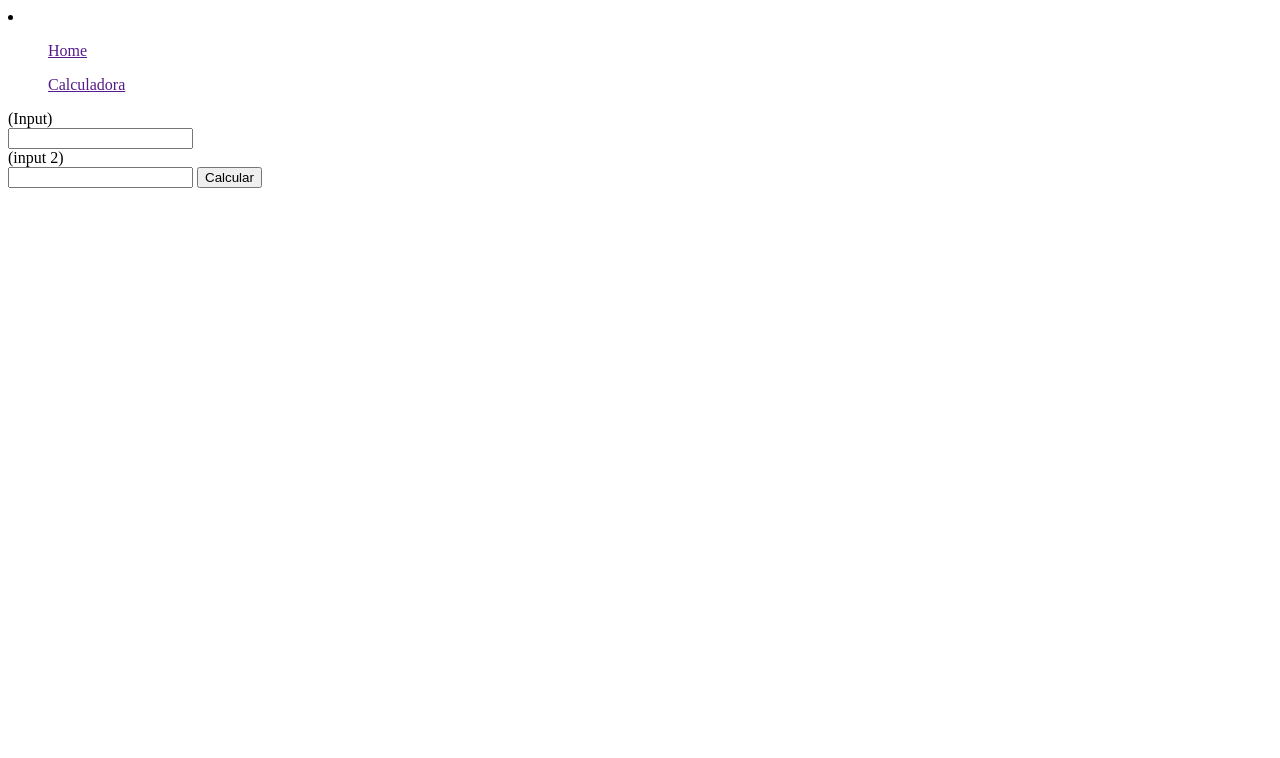
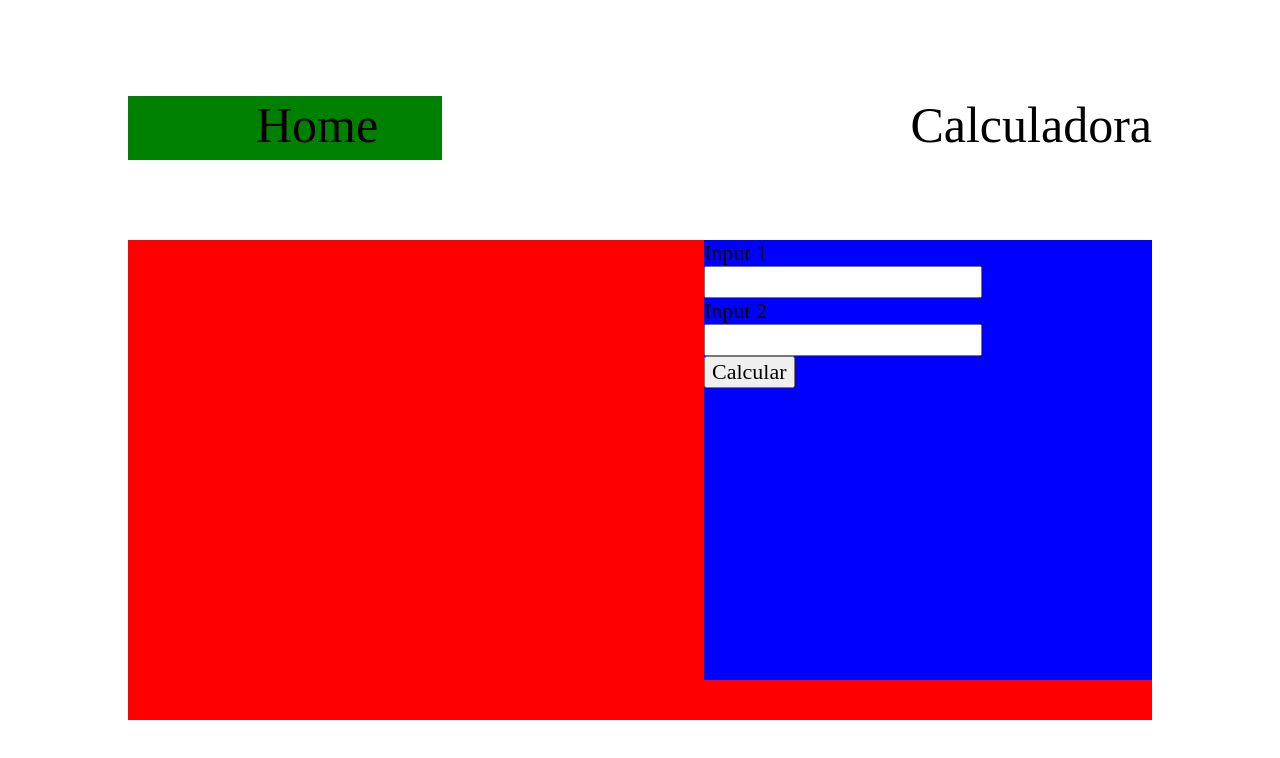
Before and after one commit to Jivhn/sprint1, a plain HTML site: page Calculadora/Erick/calculadora (erick).html in a window 1280 px wide. Drawn offline with Linux system fonts and the light colour scheme; a web font is replaced by a local one.

Commit message:
Começando a estilizar a calculadora

```diff
--- a/Calculadora/Erick/calculadora (erick).html
+++ b/Calculadora/Erick/calculadora (erick).html
@@ -5,23 +5,26 @@
     <meta name="viewport" content="width=device-width, initial-scale=1.0">
     <title>Calculadora</title>
     <link rel="stylesheet" href="style.css">
+    <link href="https://fonts.cdnfonts.com/css/darker-grotesque" rel="stylesheet">
 </head>
 <body>
     <div id="container">
         <div id="navBar">
             <li>
-                <ul><a href="">Home</a></ul>
-                <ul><a href="">Calculadora</a></ul>
+                <ul><a href="" id="ulHome">Home</a></ul>
+                <ul><a href="" id="ulCalculadora">Calculadora</a></ul>
             </li>
         </div>
 
-        <div id="calculadoraBox">
-            (Input) <br>
-            <input type="number" id="input_n1"> <br>
-            (input 2) <br>
-            <input type="number" id="input_n2">
+        <div id="calculadora">
+            <div id="box">
+                <span>Input 1</span> <br>
+                <input type="number" id="input_n1"> <br>
+                <span>Input 2</span> <br>
+                <input type="number" id="input_n2"> <br>
 
-            <button onclick="calcular()">Calcular</button>
+                <button onclick="calcular()">Calcular</button>
+            </div>
         </div>
     </div>
 </body>
--- a/Calculadora/Erick/style.css
+++ b/Calculadora/Erick/style.css
@@ -0,0 +1,96 @@
+* {
+    font-family:'Darker Grotesque';
+    font-size: 22px;
+}
+
+body {
+    margin: 0;
+}
+
+#container {
+    display: flex;
+    flex-direction: column;
+    width: 80%;
+    margin: auto;
+}
+
+/* Calculadora */
+/* NavBar */
+
+#navBar {
+    /* background-color: green; */
+    display: flex;
+    flex-direction: row;
+    justify-content: space-between;
+    width: 80vw;
+    height: 30vh;
+    list-style: none;
+    align-items: center;
+}
+
+#navBar li {
+    list-style-type: none;
+    padding: 0;
+    margin: 0;
+    display: flex;
+    justify-content: space-between;
+    width: 100vw;
+    height: 20%;
+}
+
+#navBar ul {
+    list-style-type: none;
+    margin: 0;
+    padding: 0;
+    display: flex;
+}
+
+#navBar a {
+    text-decoration: none;
+    font-size: 50px;
+    font-weight: 500;
+    color: black;
+}
+
+#navBar ul li {
+    margin-right: 20px;
+}
+
+#navBar ul li a {
+    text-decoration: none;
+    color: #000;
+    font-size: 24px;
+    padding: 10px 20px;
+    background-color: #C3C3C3;
+    border-radius: 5px;
+    display: block;
+}
+
+#navBar ul #ulHome {
+    display: relative;
+    padding-left: 10vw;
+    padding-right: 5vw;
+    padding-bottom: 5vw;
+    background-color: green;
+}
+
+/* #navBar ul #ulCalculadora {
+    margin-right: 20vw;
+} */
+
+/* Calculadora Box */
+
+#calculadora {
+    display: flex;
+    width: 80vw;
+    height: 60vh;
+    background-color: red;
+    justify-content: end;
+}
+
+#box {
+    /* display: flex; */
+    height: 55vh;
+    width: 35vw;
+    background-color: blue;
+}
```
